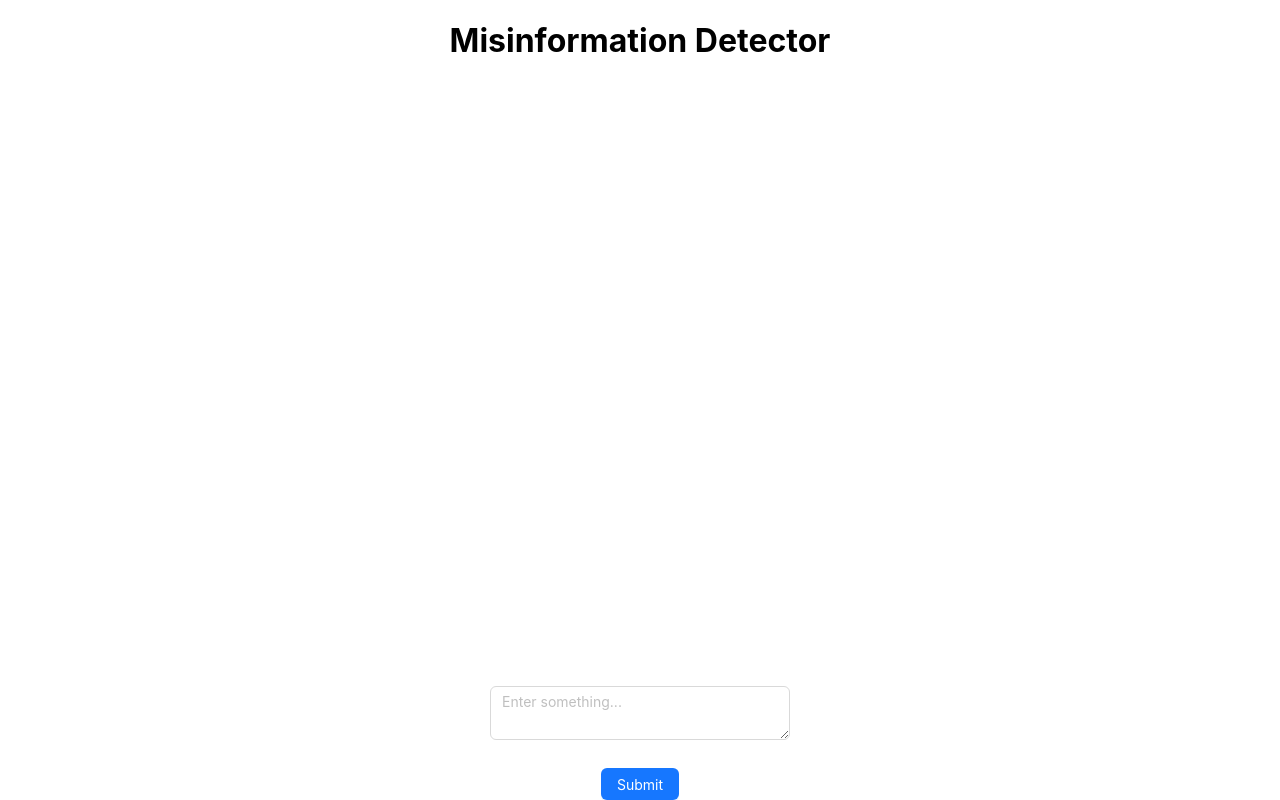
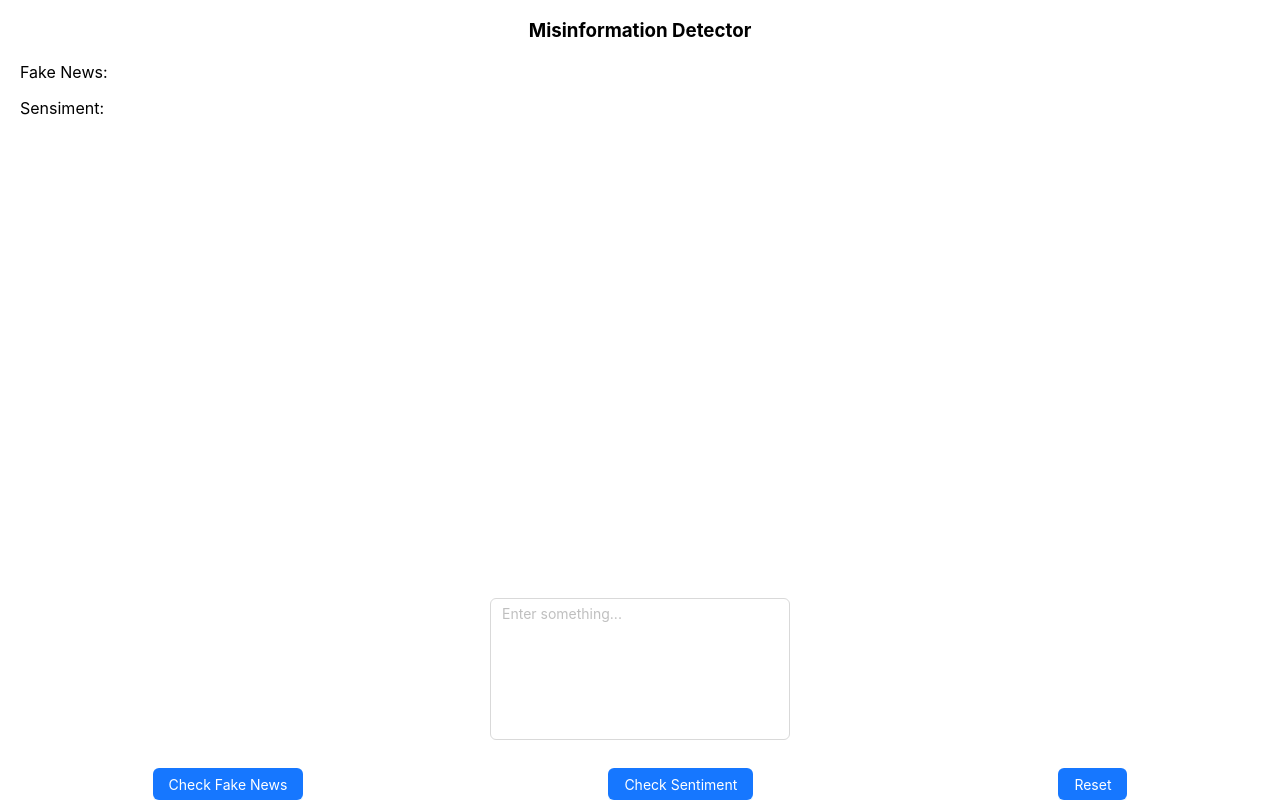
Before and after one commit to RoseLV/VT-CS5934-group3-capstoneUI, a React (Create React App) app: page / in a window 1280 px wide. Built offline with nearby package versions, Linux system fonts and the light colour scheme.

Commit message:
+buttons;api;feedbackfeature;etc

```diff
--- a/package.json
+++ b/package.json
@@ -7,6 +7,7 @@
     "@testing-library/react": "^13.4.0",
     "@testing-library/user-event": "^13.5.0",
     "antd": "^5.21.2",
+    "lodash": "^4.17.21",
     "react": "^18.3.1",
     "react-dom": "^18.3.1",
     "react-scripts": "5.0.1",
--- a/public/index.html
+++ b/public/index.html
@@ -28,6 +28,7 @@
   </head>
   <body>
     <noscript>You need to enable JavaScript to run this app.</noscript>
+    <script src="https://cdn.jsdelivr.net/npm/lodash@4.17.21/lodash.min.js"></script>
     <div id="root"></div>
     <!--
       This HTML file is a template.
--- a/src/App.js
+++ b/src/App.js
@@ -1,24 +1,39 @@
 import React, { useState } from "react";
 import { Button, Input, Upload, message } from "antd";
 import { UploadOutlined } from "@ant-design/icons";
+import throttle from "lodash/throttle";
 
 const { TextArea } = Input;
 
 const LandingPage = () => {
   const [text, setText] = useState("");
-  const [result, setResult] = useState(null);
+  const [isFake, setFakeNews] = useState(null);
+  const [isPositive, setIsPositive] = useState(null);
 
   // Mock API call to determine if the text is "Real" or "Fake"
   const fetchFakeOrReal = async (text) => {
-    console.log("Sending text to API:", text);
     try {
-      // Mock API response with a delay
-      await new Promise((resolve) => setTimeout(resolve, 1000)); // Simulate network delay
-      const isReal = Math.random() < 0.5; // Randomly determine if text is Real or Fake
-      return isReal ? "Real" : "Fake";
-    } catch (error) {
-      console.error("API error:", error);
-      return "Error";
+      const fallbackResponse = await fetch(
+        "http://cs5934-offline-group3-alb-985856241.us-east-1.elb.amazonaws.com/predict",
+        {
+          method: "POST",
+          headers: {
+            "Content-Type": "application/json",
+          },
+          body: JSON.stringify({ texts: [text] }), // The /predict endpoint expects a "texts" array
+        }
+      );
+
+      if (!fallbackResponse.ok) throw new Error("Fallback API call failed");
+
+      const fallbackData = await fallbackResponse.json();
+
+      // Extract prediction from the first result in the response array
+      const fallbackPrediction = fallbackData[0]?.fake_news_prediction || null;
+      return fallbackPrediction;
+    } catch (fallbackError) {
+      console.error("Fallback API error:", fallbackError);
+      return null; // Return null for invalid cases; // Final fallback value
     }
   };
 
@@ -40,7 +55,7 @@ const LandingPage = () => {
       const fallbackData = await fallbackResponse.json();
 
       // Extract prediction from the first result in the response array
-      const fallbackPrediction = fallbackData[0]?.prediction || null;
+      const fallbackPrediction = fallbackData[0]?.sentiment_prediction || null;
       return fallbackPrediction;
     } catch (fallbackError) {
       console.error("Fallback API error:", fallbackError);
@@ -48,20 +63,63 @@ const LandingPage = () => {
     }
   }
 
-  const handleUpload = (info) => {
-    console.log("Upload Info:", info);
-  };
-
-  const handleClick = async () => {
+  const handleSentimentClick = async () => {
     if (!text.trim()) {
       message.warning("Please enter some text before submitting.");
       return;
     }
     const result = await fetchSentiment(text);
-    setResult(result);
+    setIsPositive(result);
     message.success(`The text is classified as: ${result}`);
   };
 
+  const handleFakeNewsClick = async () => {
+    if (!text.trim()) {
+      message.warning("Please enter some text before submitting.");
+      return;
+    }
+    const result = await fetchFakeOrReal(text);
+    setFakeNews(result);
+    message.success(`The text is classified as: ${result}`);
+  };
+
+  const handleReset = () => {
+    setText("");
+    setFakeNews(null);
+    setIsPositive(null);
+  };
+
+  const handleDisagree = async (label) => {
+    try {
+      const response = await fetch(
+        "http://cs5934-offline-group3-alb-985856241.us-east-1.elb.amazonaws.com/feedback",
+        {
+          method: "POST",
+          headers: {
+            "Content-Type": "application/json",
+          },
+          body: JSON.stringify({
+            tweet_id: "",
+            tweet_text: text,
+            predicted_label: label,
+            disagree: true,
+          }),
+        }
+      );
+
+      if (!response.ok) throw new Error("API call failed");
+
+      const data = await response.json();
+      message.info(data.message);
+      // Process the response as needed (this example assumes a simple success message or additional data)
+      return data;
+    } catch (error) {
+      console.error("API error:", error);
+      return null; // Return null for error cases
+    }
+  };
+
+  const throttledHandleDisagree = throttle(handleDisagree, 5000);
   return (
     <div
       style={{
@@ -72,7 +130,20 @@ const LandingPage = () => {
         justifyContent: "space-between",
       }}
     >
-      <h1>Misinformation Detector</h1>
+      <div>
+        <h3>Misinformation Detector</h3>
+        {/* Display Result */}
+        <div style={{ margin: "20px", textAlign: "left" }}>
+          <p>
+            Fake News: {isFake}{" "}
+            {isFake && <Button type="primary" danger onClick={() => throttledHandleDisagree(isFake)}>disagree</Button>}
+          </p>
+          <p>
+            Sensiment: {isPositive}{" "}
+            {isPositive && <Button type="primary" danger onClick={() => throttledHandleDisagree(isPositive)}>disagree</Button>}
+          </p>
+        </div>
+      </div>
 
       <div
         style={{
@@ -83,17 +154,15 @@ const LandingPage = () => {
           width: "100%",
         }}
       >
-        {/*
-        <Upload beforeUpload={() => false} onChange={handleUpload}>
-          <Button icon={<UploadOutlined />}>Upload</Button>
-        </Upload>
-        <p>AND / OR</p> Upload Section */}
-
         {/* Text Input Section */}
         <TextArea
           placeholder="Enter something..."
           style={{ width: "300px", marginBottom: "2em" }}
           value={text}
+          autoSize={{
+            minRows: 6,
+            maxRows: 20,
+          }}
           onChange={(e) => setText(e.target.value)}
         />
 
@@ -106,17 +175,16 @@ const LandingPage = () => {
           }}
         >
           {/* Submit Button */}
-          <Button type="primary" onClick={handleClick}>
-            Submit
+          <Button type="primary" onClick={throttle(handleFakeNewsClick,3000)}>
+            Check Fake News
+          </Button>
+          <Button type="primary" onClick={throttle(handleSentimentClick,3000)}>
+            Check Sentiment
+          </Button>
+          <Button type="primary" onClick={handleReset}>
+            Reset
           </Button>
         </div>
-
-        {/* Display Result */}
-        {result && (
-          <div style={{ marginTop: "20px" }}>
-            <h3>Result: {result}</h3>
-          </div>
-        )}
       </div>
     </div>
   );
```
Also changed, not shown: 2 other files (tests, documents, lock files or other folders).
